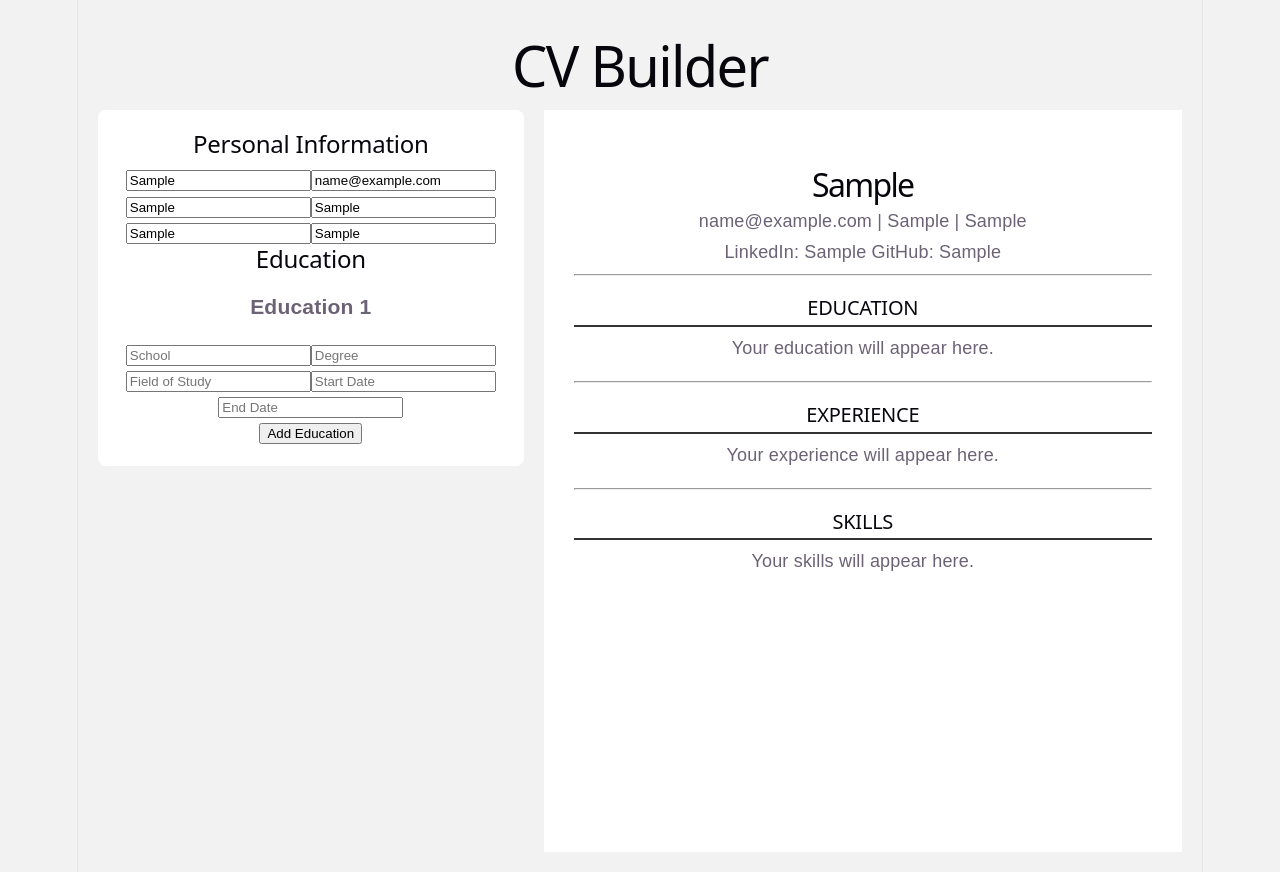
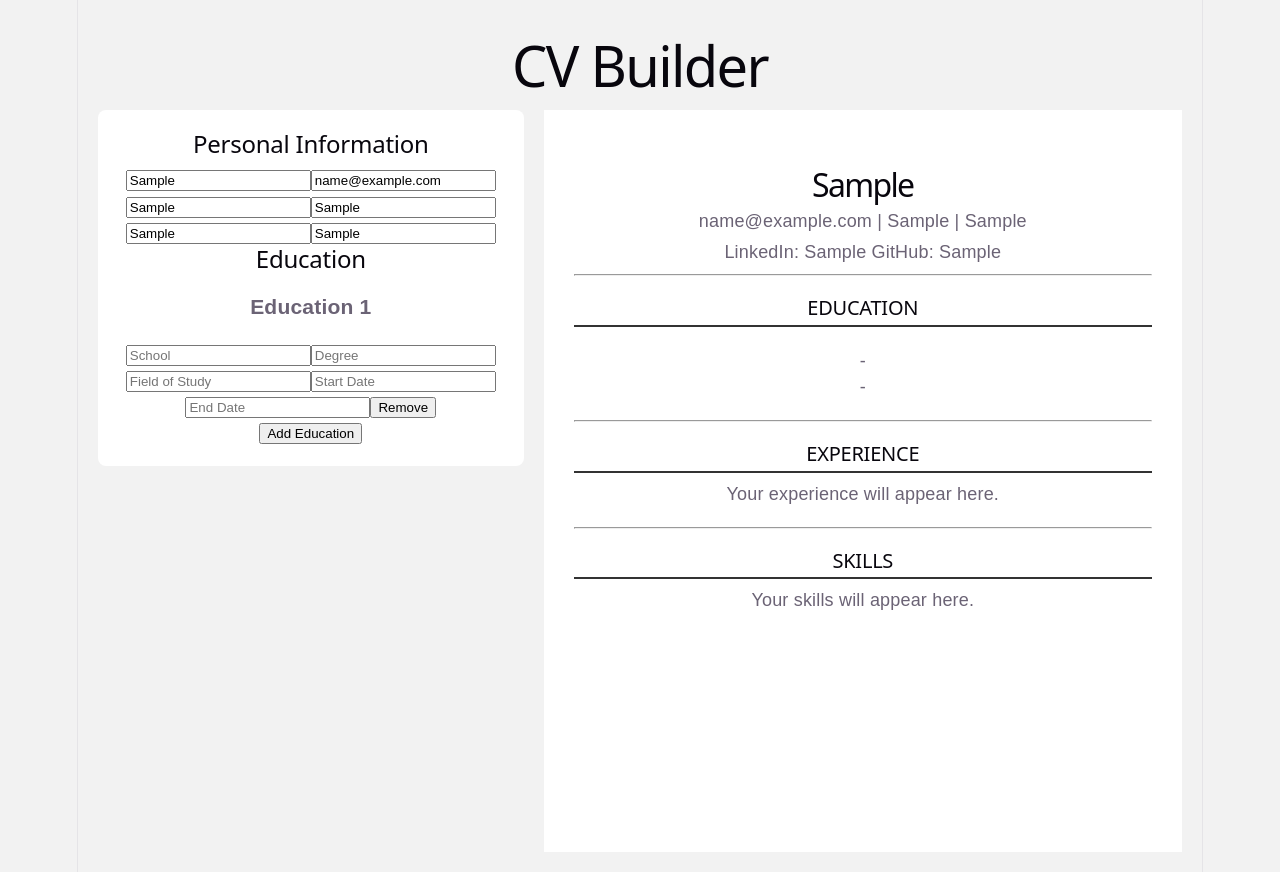
Before and after one commit to kidistm03/cv-making, a React (Vite) app: page / in a window 1280 px wide. Both pictures are taken after typing "Sample", "name@example.com", "Sample", "Sample", "Sample", "Sample" into the empty fields and a click on the button "Add Education". Built offline with nearby package versions, Linux system fonts and the light colour scheme.

Commit message:
finalize education form

```diff
--- a/src/components/CVPreview.jsx
+++ b/src/components/CVPreview.jsx
@@ -1,31 +1,41 @@
 function CVPreview({ cv }) {
   return (
     <div className="cv">
-
       <div className="cv-header">
         <h1>{cv.personal.name || "Your Name"}</h1>
 
         <p>
-          {cv.personal.email || "email@example.com"} |
-          {" "}
-          {cv.personal.phone || "Phone"} |
-          {" "}
-          {cv.personal.location || "Location"}
+          {cv.personal.email || "email@example.com"} |{" "}
+          {cv.personal.phone || "Phone"} | {cv.personal.location || "Location"}
         </p>
 
         <p>
-          {cv.personal.linkedin && `LinkedIn: ${cv.personal.linkedin}`}
-          {" "}
+          {cv.personal.linkedin && `LinkedIn: ${cv.personal.linkedin}`}{" "}
           {cv.personal.github && `GitHub: ${cv.personal.github}`}
         </p>
       </div>
 
       <hr />
 
-      <section>
-        <h2>Education</h2>
-        <p>Your education will appear here.</p>
-      </section>
+      {cv.education.length > 0 && (
+        <section>
+          <h2>Education</h2>
+
+          {cv.education.map((education, index) => (
+            <div key={index}>
+              <h3>{education.school}</h3>
+
+              <p>
+                {education.degree} - {education.field}
+              </p>
+
+              <p>
+                {education.startDate} - {education.endDate}
+              </p>
+            </div>
+          ))}
+        </section>
+      )}
 
       <hr />
 
@@ -40,7 +50,6 @@ function CVPreview({ cv }) {
         <h2>Skills</h2>
         <p>Your skills will appear here.</p>
       </section>
-
     </div>
   );
 }
--- a/src/components/EducationForm.jsx
+++ b/src/components/EducationForm.jsx
@@ -1,19 +1,46 @@
 function EducationForm({ cv, setCv }) {
+  // Add a new education entry
   function addEducation() {
     const newEducation = {
       school: "",
       degree: "",
       field: "",
       startDate: "",
-      endDate: ""
+      endDate: "",
     };
 
     setCv({
       ...cv,
-      education: [
-        ...cv.education,
-        newEducation
-      ]
+      education: [...cv.education, newEducation],
+    });
+  }
+
+  // Remove an education entry
+  function removeEducation(index) {
+    const updatedEducation = cv.education.filter(
+      (_, i) => i !== index
+    );
+
+    setCv({
+      ...cv,
+      education: updatedEducation,
+    });
+  }
+
+  // Update an education entry
+  function handleChange(index, e) {
+    const { name, value } = e.target;
+
+    const updatedEducation = [...cv.education];
+
+    updatedEducation[index] = {
+      ...updatedEducation[index],
+      [name]: value,
+    };
+
+    setCv({
+      ...cv,
+      education: updatedEducation,
     });
   }
 
@@ -23,34 +50,51 @@ function EducationForm({ cv, setCv }) {
 
       {cv.education.map((education, index) => (
         <div key={index}>
-
           <h3>Education {index + 1}</h3>
 
           <input
             type="text"
+            name="school"
             placeholder="School"
+            value={education.school}
+            onChange={(e) => handleChange(index, e)}
           />
 
           <input
             type="text"
+            name="degree"
             placeholder="Degree"
+            value={education.degree}
+            onChange={(e) => handleChange(index, e)}
           />
 
           <input
             type="text"
+            name="field"
             placeholder="Field of Study"
+            value={education.field}
+            onChange={(e) => handleChange(index, e)}
           />
 
           <input
             type="text"
+            name="startDate"
             placeholder="Start Date"
+            value={education.startDate}
+            onChange={(e) => handleChange(index, e)}
           />
 
           <input
             type="text"
+            name="endDate"
             placeholder="End Date"
+            value={education.endDate}
+            onChange={(e) => handleChange(index, e)}
           />
 
+          <button onClick={() => removeEducation(index)}>
+            Remove
+          </button>
         </div>
       ))}
 
```
